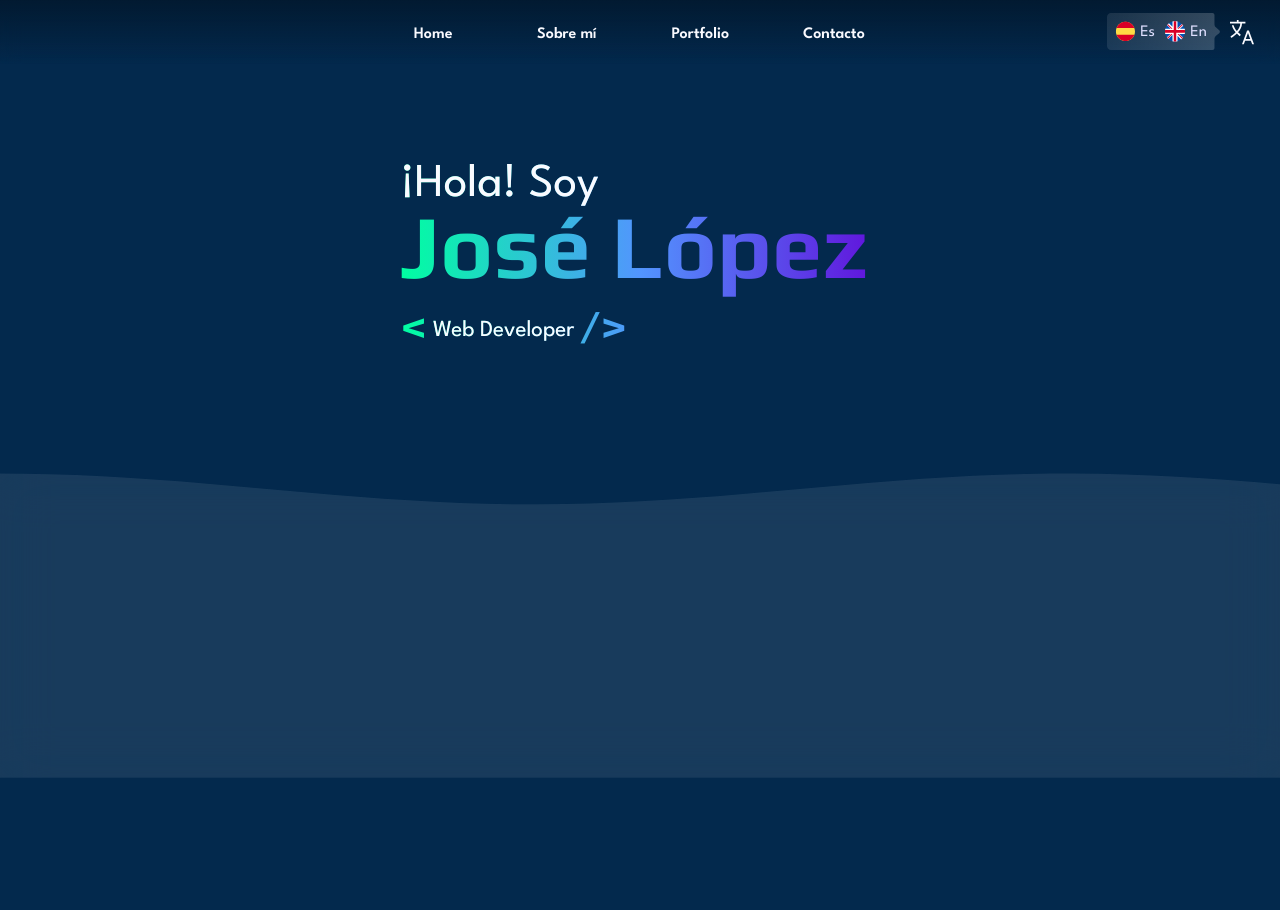
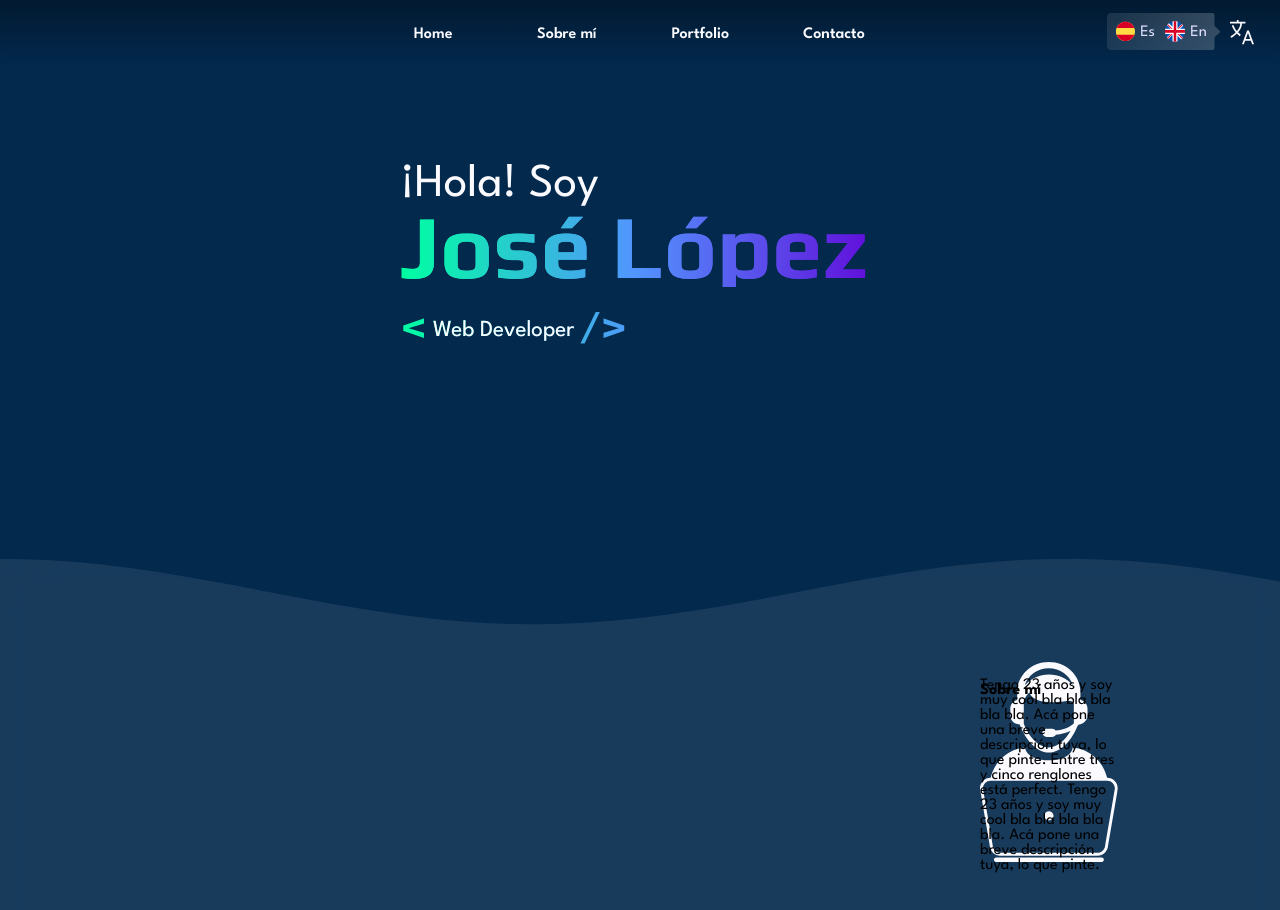
Before and after one commit to JoseALopezP/portfolio, a Next.js app: page / in a window 1280 px wide. Shown: the top 910 px of the page. Before the commit the page ends 800 px from the top, so only its background shows below. Built offline with nearby package versions, Linux system fonts and the light colour scheme.

Commit message:
Added grid display

```diff
--- a/app/components/AboutMe.jsx
+++ b/app/components/AboutMe.jsx
@@ -3,12 +3,24 @@ import styles from './AboutMe.module.css'
 export function AboutMe () {
     return (
         <>
-            <div className={`${styles.presentationBlock}`}>
-                <div className={`${styles.presentationTextBlock}`}>
-                    <p className={`${styles.presentationText1}`}>¡Hola! Soy</p>
-                    <h3 className={`${styles.presentationText2}`}>José López</h3>
-                    <p className={`${styles.presentationText3}`}>&lt;<strong> Web Developer </strong>/&gt;</p>
-                </div>
+            <div className={`${styles.AboutMeBlock}`}>
+                <svg className={`${styles.AboutMeIcon}`} width="138" height="200" viewBox="0 0 138 200" fill="none" xmlns="http://www.w3.org/2000/svg">
+                    <g clip-path="url(#clip0_1_419)">
+                    <path d="M37.1894 62.1084C38.0034 62.3227 38.857 62.4497 39.7461 62.4536C45.1007 76.8507 56.1456 90.5216 68.9096 90.5216C81.306 90.5216 92.0744 77.6484 97.5909 63.7275C97.994 63.2909 98.4129 62.8663 98.7606 62.41C99.3376 62.3663 99.8987 62.287 100.44 62.156C104.51 61.148 107.51 57.6678 107.51 53.513V46.493C107.51 42.4175 104.613 39.0047 100.665 37.9254C100.598 37.6277 100.515 37.3301 100.436 37.0325V29.8419C100.444 13.3852 86.2575 0 68.8187 0C51.3799 0 37.1894 13.3852 37.1894 29.8419V37.7825C37.1815 37.8222 37.1696 37.8619 37.1578 37.9015C33.2021 38.977 30.3055 42.4096 30.3055 46.489V53.509C30.3095 57.5964 33.2219 61.0409 37.1894 62.1084ZM68.9135 85.3866C58.0543 85.3866 48.6098 73.9777 43.7887 61.7036V38.5444C46.3573 33.1118 49.4317 30.5284 49.4317 30.5284C54.3002 45.4176 87.9449 38.7151 87.9449 38.7151C90.6439 38.5087 92.517 39.4174 93.8447 40.8143V61.6163C89.9049 65.287 83.2384 67.9458 75.584 68.6045C74.849 67.4656 73.5805 66.7077 72.1263 66.7077H66.6413C64.3533 66.7077 62.5078 68.5649 62.5078 70.8546C62.5078 73.1443 64.3572 75.0015 66.6413 75.0015H72.1263C73.7188 75.0015 75.0821 74.0888 75.7697 72.7634C81.4325 72.3189 86.5104 70.8903 90.6715 68.7831C85.4395 78.0293 77.6349 85.3866 68.9135 85.3866ZM68.8187 6.22631C80.081 6.22631 89.6204 13.282 92.7541 22.9528C86.8028 16.536 78.3383 12.4963 68.9175 12.4963C59.3504 12.4963 50.7674 16.663 44.8043 23.2505C47.8352 13.4328 57.4457 6.22631 68.8187 6.22631Z" fill="#FAFAFF"/>
+                    <path d="M121.692 195.587H16.1308C14.9176 195.587 13.9297 196.575 13.9297 197.798C13.9297 199.016 14.9137 200.004 16.1308 200.004H121.688C122.901 200.004 123.889 199.016 123.889 197.798C123.893 196.571 122.905 195.587 121.692 195.587Z" fill="#FAFAFF"/>
+                    <path d="M127.153 115.824C123.474 99.4543 109.647 86.9501 92.6434 85.3906C92.4814 92.5494 81.9224 98.3234 68.9056 98.3234C55.8927 98.3234 45.3219 92.5494 45.1678 85.3906C28.1597 86.9501 14.3367 99.4543 10.6577 115.824C4.78154 115.84 0 120.649 0 126.554V126.804L0.0434686 127.054L9.70535 183.337C9.85156 189.135 14.5896 193.801 20.3986 193.801H117.42C123.229 193.801 127.971 189.131 128.114 183.337L137.776 127.054L137.819 126.804V126.554C137.819 120.649 133.038 115.836 127.153 115.824ZM125.186 183.071C125.186 187.377 121.708 190.865 117.42 190.865H20.3986C16.111 190.865 12.6375 187.377 12.6375 183.071L2.9361 126.558C2.9361 122.252 6.41359 118.764 10.7012 118.764H127.126C131.413 118.764 134.891 122.252 134.891 126.558L125.186 183.071Z" fill="#FAFAFF"/>
+                    <path d="M68.9095 149.221C66.3647 149.221 64.3019 151.289 64.3019 153.836C64.3019 156.396 66.3647 158.459 68.9095 158.459C71.4505 158.459 73.5093 156.396 73.5093 153.836C73.5093 151.289 71.4505 149.221 68.9095 149.221Z" fill="#FAFAFF"/>
+                    </g>
+                    <defs>
+                    <clipPath id="clip0_1_419">
+                    <rect width="137.815" height="200" fill="white"/>
+                    </clipPath>
+                    </defs>
+                </svg>
+                <h4 className={`${styles.aboutMeTitle}`}>Sobre mí</h4>
+                <p className={`${styles.aboutMeTextBody}`}>Tengo 23 años y soy muy cool bla bla bla bla bla. Acá pone una breve descripción tuya, lo que pinte. Entre tres y cinco renglones está perfect. Tengo 23 años y soy muy cool bla bla bla bla bla. Acá pone una breve descripción tuya, lo que pinte.</p>
+                <div className={`${styles.AboutMeTechnologies}`}></div>
+                <div className={`${styles.AboutMeButtons}`}></div>
             </div>
         </>
     )
--- a/app/components/AboutMe.module.css
+++ b/app/components/AboutMe.module.css
@@ -1,10 +1,43 @@
-.presentationBlock{
+.AboutMeBlock{
     backdrop-filter: blur(25px);
     background-color: #ffffff16;
-    height: 400px;
+    margin: 0px;
+    padding: 300px;
     clip-path: polygon(100% 100%, 0% 100% , 0.00% 33.33%, 2.00% 33.27%, 4.00% 33.08%, 6.00% 32.77%, 8.00% 32.35%, 10.00% 31.83%, 12.00% 31.21%, 14.00% 30.52%, 16.00% 29.76%, 18.00% 28.96%, 20.00% 28.13%, 22.00% 27.29%, 24.00% 26.46%, 26.00% 25.67%, 28.00% 24.92%, 30.00% 24.24%, 32.00% 23.63%, 34.00% 23.12%, 36.00% 22.72%, 38.00% 22.43%, 40.00% 22.27%, 42.00% 22.22%, 44.00% 22.31%, 46.00% 22.52%, 48.00% 22.84%, 50.00% 23.28%, 52.00% 23.82%, 54.00% 24.46%, 56.00% 25.16%, 58.00% 25.93%, 60.00% 26.74%, 62.00% 27.57%, 64.00% 28.40%, 66.00% 29.23%, 68.00% 30.02%, 70.00% 30.75%, 72.00% 31.43%, 74.00% 32.01%, 76.00% 32.51%, 78.00% 32.89%, 80.00% 33.16%, 82.00% 33.31%, 84.00% 33.33%, 86.00% 33.22%, 88.00% 32.99%, 90.00% 32.65%, 92.00% 32.19%, 94.00% 31.63%, 96.00% 30.99%, 98.00% 30.27%, 100.00% 29.49%);
     animation: 20s waving infinite alternate;
+    display: grid;
+    grid-template-areas:
+        "👨‍💻 📘",
+        "👨‍💻 📖",
+        "✨ ✨",
+        "🔘 🔘";
+    grid-template-columns: 20% 80%;
+    grid-template-rows: 1fr 1fr 1fr 1fr;
 }
+.AboutMeIcon{
+    grid-area: 👨‍💻;
+    display: flex;
+}
+.aboutMeTitle{
+    grid-area: 📘;
+    display: flex;
+}
+.aboutMeTextBody{
+    grid-area: 📖;
+    display: flex;
+}
+.AboutMeTechnologies{
+    grid-area: ✨;
+    display: flex;
+}
+.AboutMeAboutMeButtons{
+    grid-area: 🔘;
+    display: flex;
+}
+
+
+
+
 @keyframes waving{
     50%{
         clip-path: polygon(100% 100%, 0% 100% , 0.00% 22.22%, 2.00% 22.29%, 4.00% 22.47%, 6.00% 22.78%, 8.00% 23.20%, 10.00% 23.73%, 12.00% 24.35%, 14.00% 25.04%, 16.00% 25.80%, 18.00% 26.60%, 20.00% 27.43%, 22.00% 28.27%, 24.00% 29.09%, 26.00% 29.89%, 28.00% 30.64%, 30.00% 31.32%, 32.00% 31.92%, 34.00% 32.43%, 36.00% 32.83%, 38.00% 33.12%, 40.00% 33.29%, 42.00% 33.33%, 44.00% 33.25%, 46.00% 33.04%, 48.00% 32.71%, 50.00% 32.27%, 52.00% 31.73%, 54.00% 31.10%, 56.00% 30.39%, 58.00% 29.63%, 60.00% 28.82%, 62.00% 27.99%, 64.00% 27.15%, 66.00% 26.33%, 68.00% 25.54%, 70.00% 24.80%, 72.00% 24.13%, 74.00% 23.54%, 76.00% 23.05%, 78.00% 22.67%, 80.00% 22.40%, 82.00% 22.25%, 84.00% 22.23%, 86.00% 22.33%, 88.00% 22.56%, 90.00% 22.91%, 92.00% 23.37%, 94.00% 23.92%, 96.00% 24.57%, 98.00% 25.29%, 100.00% 26.06%);
--- a/app/components/presentation.module.css
+++ b/app/components/presentation.module.css
@@ -4,11 +4,8 @@
     display: flex;
 }
 .presentationTextBlock{
-    background: -webkit-linear-gradient(0turn, #00FFA1, #5295FE, #6110DB);
     margin-top: 100px;
-    -webkit-background-clip: text;
-        background-clip: text;
-    -webkit-text-fill-color: transparent;
+    -webkit-text-fill-color: #FAFAFF;
     flex-direction: column;
     display: inline-block;
     width: 480px;
@@ -30,6 +27,11 @@
 }
 .presentationText2{
     font-family: 'Play', sans-serif;
+    background: -webkit-linear-gradient(0turn, #00FFA1, #5295FE, #6110DB);
+    -webkit-background-clip: text;
+            background-clip: text;
+    -webkit-text-fill-color: transparent;
+    height: fit-content;
     font-size: 90px;
     border-width: 0 10px 0 0 ;
     border-style: solid;
@@ -39,9 +41,14 @@
     /*width: 480px;*/
     animation:
         typingAnimation 1.5s steps(1),
-        .6s cursorBlinking 1.5s step-end infinite alternate;
+        .6s cursorBlinking 1.5s step-end infinite alternate,
+        1s colorFilling 1.5s steps(10);
 }
 .presentationText3{
+    background: -webkit-linear-gradient(0turn, #00FFA1, #5295FE, #6110DB);
+    -webkit-background-clip: text;
+    background-clip: text;
+    -webkit-text-fill-color: transparent;
     line-height: 1.5;
     font-family: 'Play', sans-serif;
     font-size: 47px;
@@ -49,12 +56,13 @@
 }
 .presentationText3 strong{
     font-size: 23px;
-    -webkit-text-fill-color: #FAFAFF;
+    -webkit-text-fill-color:#FAFAFF;
     vertical-align: middle;
     font-weight: 400;
 }
 
 @keyframes typingAnimation{
+    0%{width: 0px;}
     10%{width: 35px;}
     20%{width: 90px;}
     30%{width: 138px;}
```
Also changed, not shown: public/images/Programmer Icon.svg (added).
